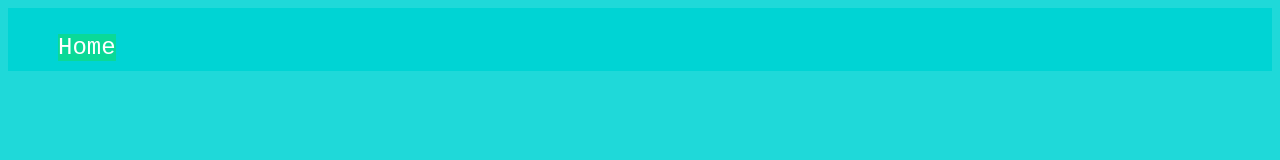
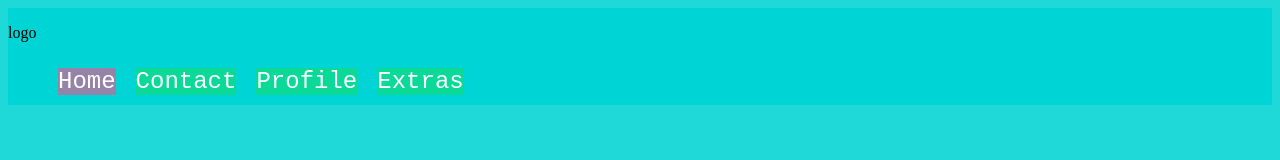
Before and after one commit to grbrooks/myblogg, a plain HTML site: page index.html in a window 1280 px wide. Drawn offline with Linux system fonts and the light colour scheme.

Commit message:
--- Auto-Git Commit ---

```diff
--- a/css/style.css
+++ b/css/style.css
@@ -13,6 +13,7 @@
 }
 
 .navbar a {
+    display: block;
     background-color: #0ddb85c4;
     text-align: center;
     color: #fff;
@@ -26,3 +27,7 @@
     background-color: #fff222;
     color: #000;
 }
+
+.navbar .item {
+    background-color: #9684a8
+}
--- a/index.html
+++ b/index.html
@@ -6,13 +6,20 @@
     <meta http-equiv="X-UA-Compatible" content="IE=edge">
     <meta name="viewport" content="width=device-width, initial-scale=1.0">
     <title>My Website</title>
+    <link rel="stylesheet" href="https://cdnjs.cloudflare.com/ajax/libs/font-awesome/4.7.0/css/font-awesome.min.css">
     <link rel="stylesheet" href="css/style.css">
 </head>
 
 <body>
     <nav class="navbar">
+        <div class="logo">
+            <p>logo</p>
+        </div>
         <ul class="main-nav" id="js-menu">
-            <li><a href="#">Home</a></li>
+            <li><a href="index.html" class="item active">Home</a></li>
+            <li><a href="contact.html" class="item1">Contact</a></li>
+            <li><a href="profile.html" class="item2">Profile</a></li>
+            <li><a href="extras.html" class="item3">Extras</a></li>
         </ul>
     </nav>
 
```
